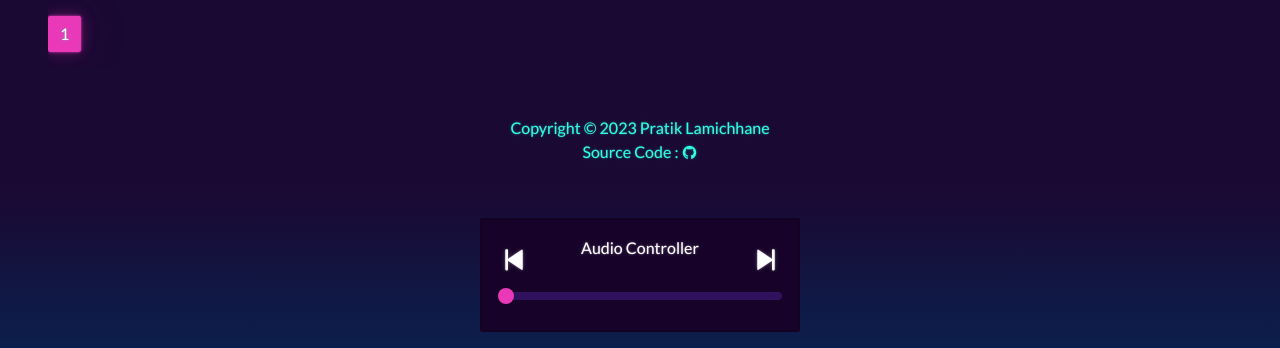
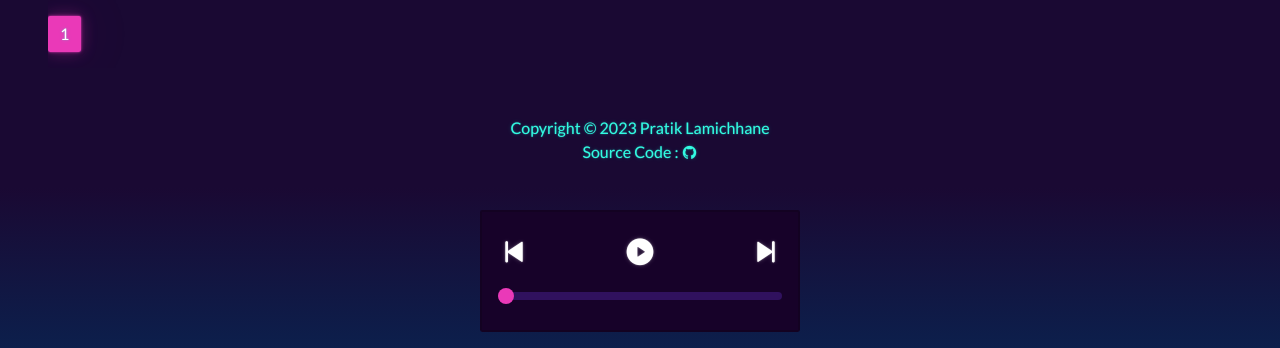
Before and after one commit to pratiklamichhane/MusiKeyy, a Django app: page / in a window 1280 px wide. Shown: the part 452-800 px from the top of the page. Run offline with Django 4.2, Linux system fonts and the light colour scheme; data that the repository does not hold is empty; some libraries are stand-ins or nearby versions.

Commit message:
enhanced controller

```diff
--- a/musikeyy/base_app/templates/base_app/index.html
+++ b/musikeyy/base_app/templates/base_app/index.html
@@ -225,8 +225,7 @@
   <div class="card-body" bis_skin_checked="1">
     <p class="card-title text-center">
       <i class="ri-skip-back-fill ri-2x float-start" onclick="playPrevious()"></i>
-Audio Controller
-      {% comment %} <i class="ri-play-circle-fill" onclick="playPause()"></i> {% endcomment %}
+      <i class="ri-play-circle-fill ri-2x"></i>
       <i class="ri-skip-forward-fill ri-2x float-end" onclick="playNext()"></i>
     </p>
     <div class="audio-controller">
```
Also changed, not shown: musikeyy/base_app/static/js/main.js (line endings or trailing spaces).
